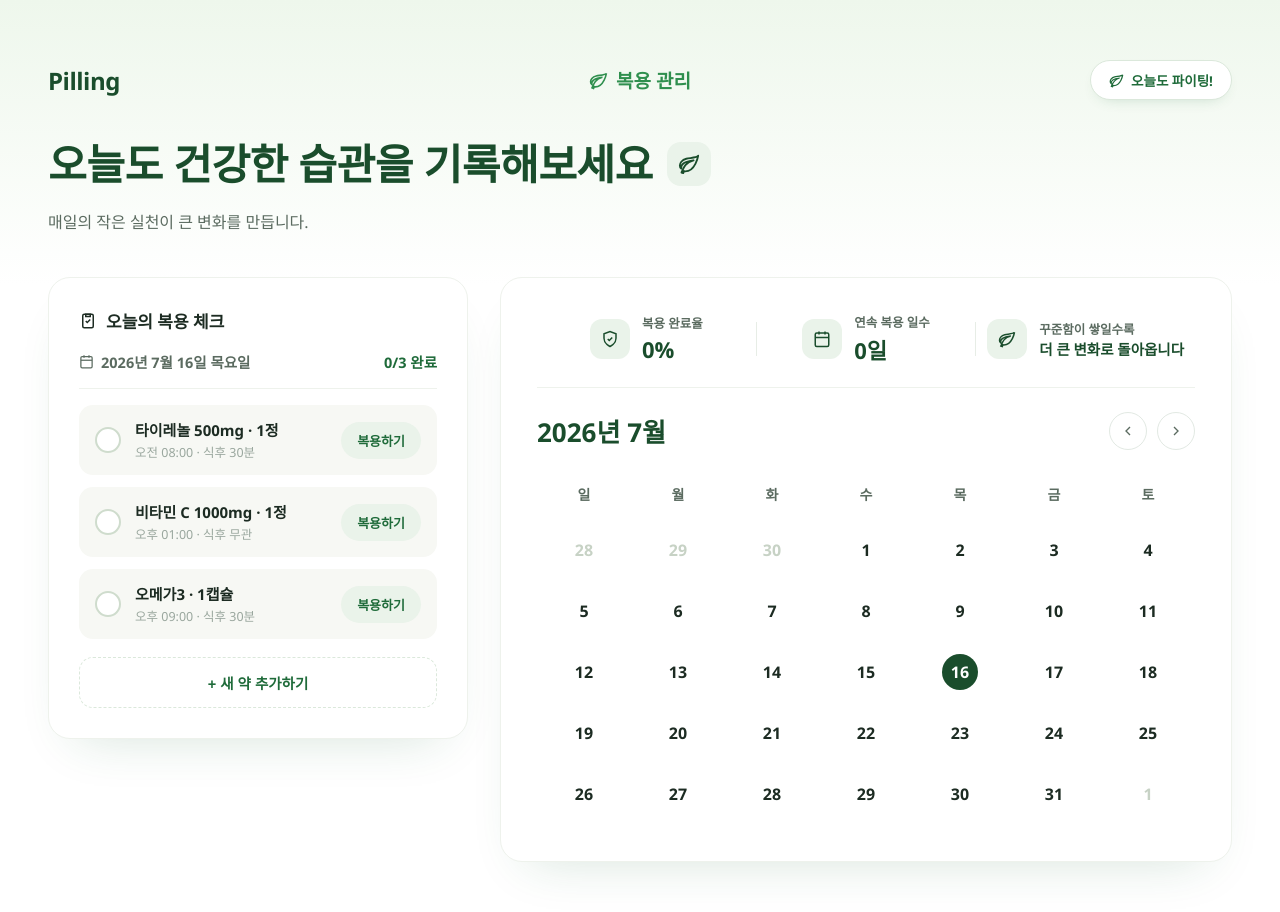
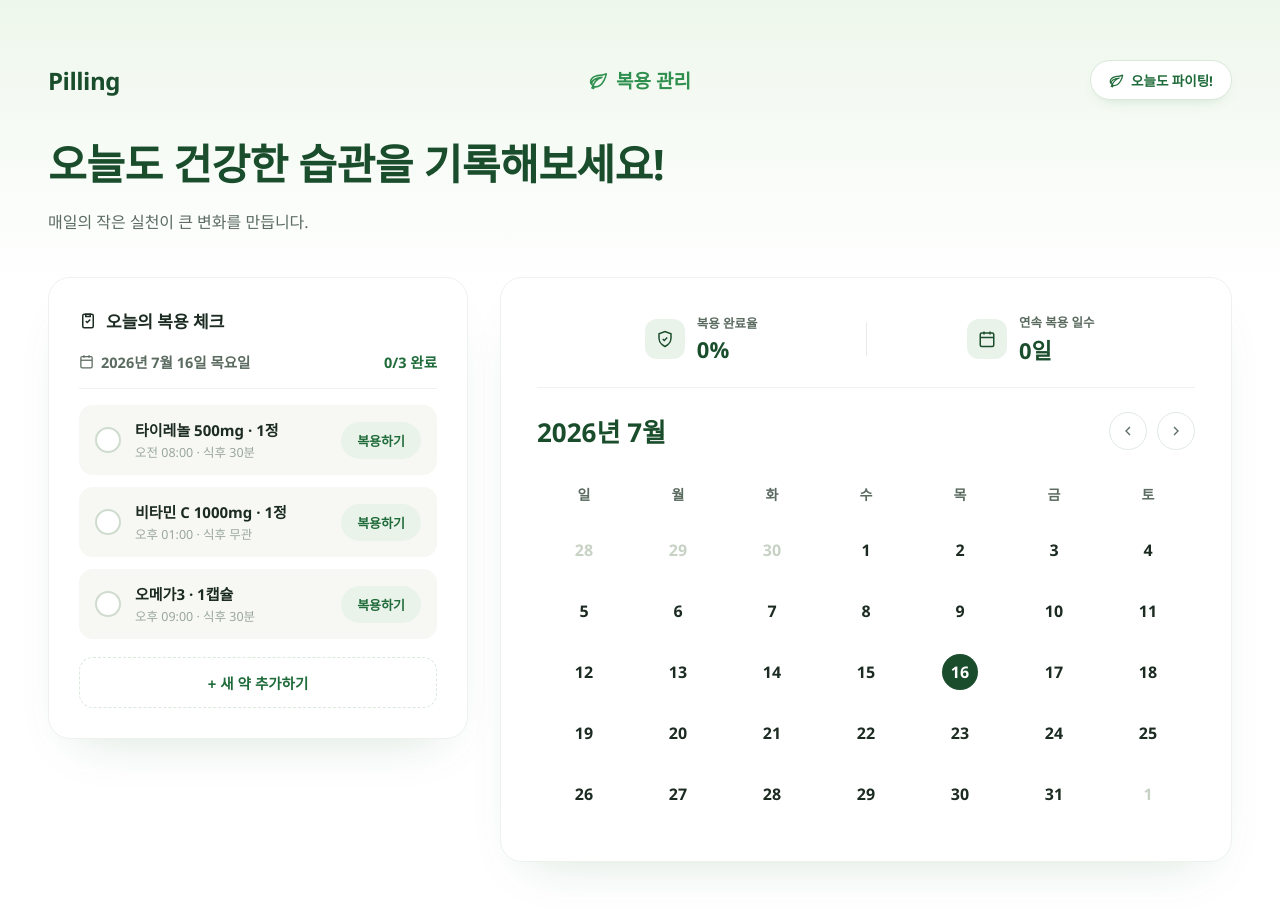
Before and after one commit to 20261184/-Pilling, a website: page 복용관리.html in a window 1280 px wide. Drawn offline with Linux system fonts and the light colour scheme.

Commit message:
복용관리 수정본2

```diff
--- a/복용관리.html
+++ b/복용관리.html
@@ -336,10 +336,7 @@
 
   <div class="heading">
     <div class="heading-row">
-      <h1>오늘도 건강한 습관을 기록해보세요</h1>
-      <span class="heading-icon">
-        <svg width="22" height="22" viewBox="0 0 24 24" fill="none" stroke="currentColor" stroke-width="2" stroke-linecap="round" stroke-linejoin="round"><path d="M17 8C8 10 5.9 16.17 3.82 21.34l1.89.66.95-2.3c.48.17.98.3 1.34.3C19 20 22 3 22 3c-1 2-8 2.25-13 3.25S2 11.5 2 13.5c0 1.43.74 2.84 1.5 3.5C2.74 12.41 6.97 9.13 17 8z"/></svg>
-      </span>
+      <h1>오늘도 건강한 습관을 기록해보세요!</h1>
     </div>
     <p>매일의 작은 실천이 큰 변화를 만듭니다.</p>
   </div>
@@ -383,18 +380,6 @@
           <div>
             <div class="mini-stat-label">연속 복용 일수</div>
             <div class="mini-stat-value" id="streakDays">0일</div>
-          </div>
-        </div>
-
-        <div class="mini-divider"></div>
-
-        <div class="mini-stat">
-          <span class="mini-stat-icon">
-            <svg width="18" height="18" viewBox="0 0 24 24" fill="none" stroke="currentColor" stroke-width="2"><path d="M17 8C8 10 5.9 16.17 3.82 21.34l1.89.66.95-2.3c.48.17.98.3 1.34.3C19 20 22 3 22 3c-1 2-8 2.25-13 3.25S2 11.5 2 13.5c0 1.43.74 2.84 1.5 3.5C2.74 12.41 6.97 9.13 17 8z"/></svg>
-          </span>
-          <div>
-            <div class="mini-stat-label">꾸준함이 쌓일수록</div>
-            <div class="mini-stat-value small">더 큰 변화로 돌아옵니다</div>
           </div>
         </div>
       </div>
```
